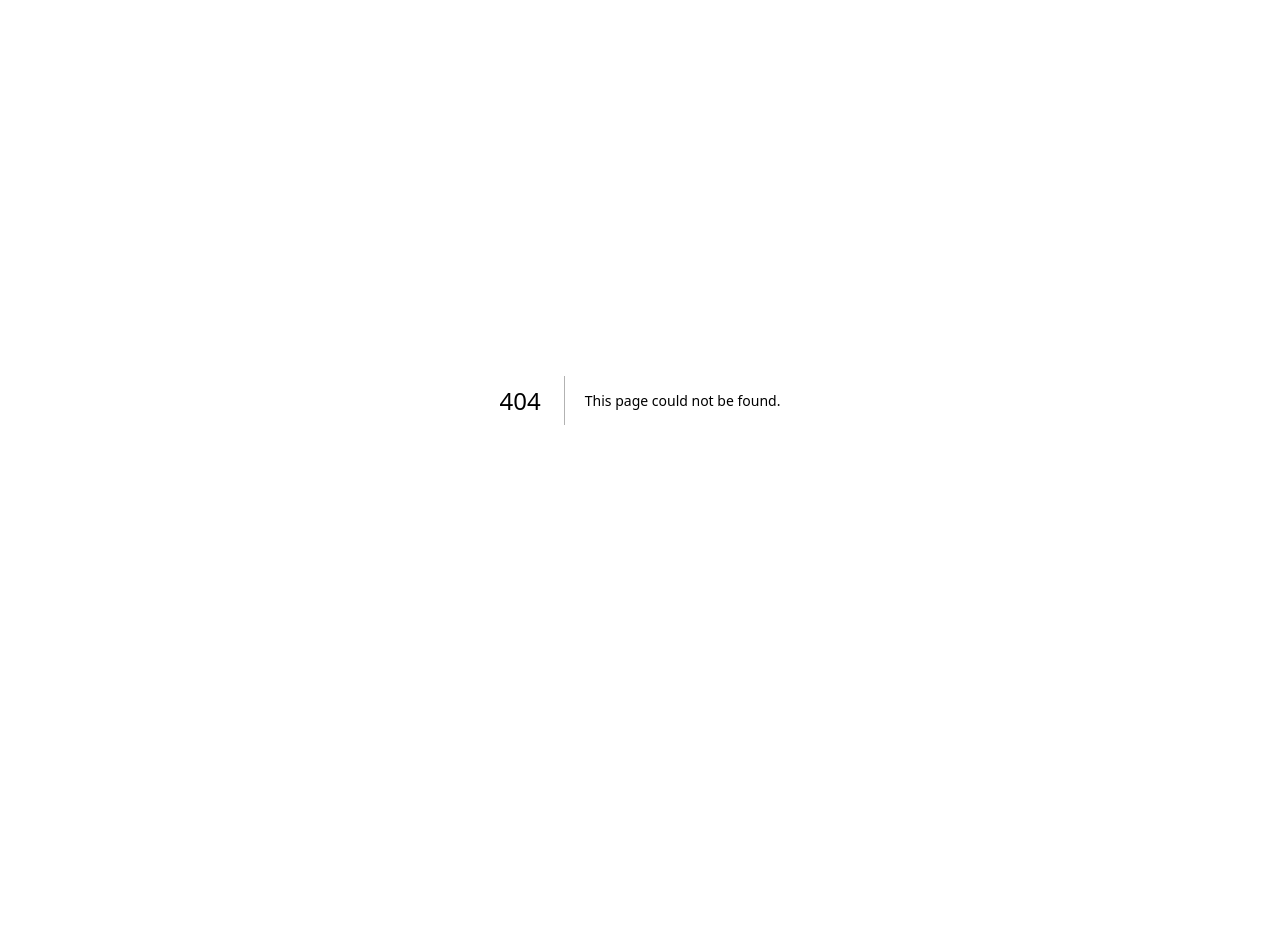
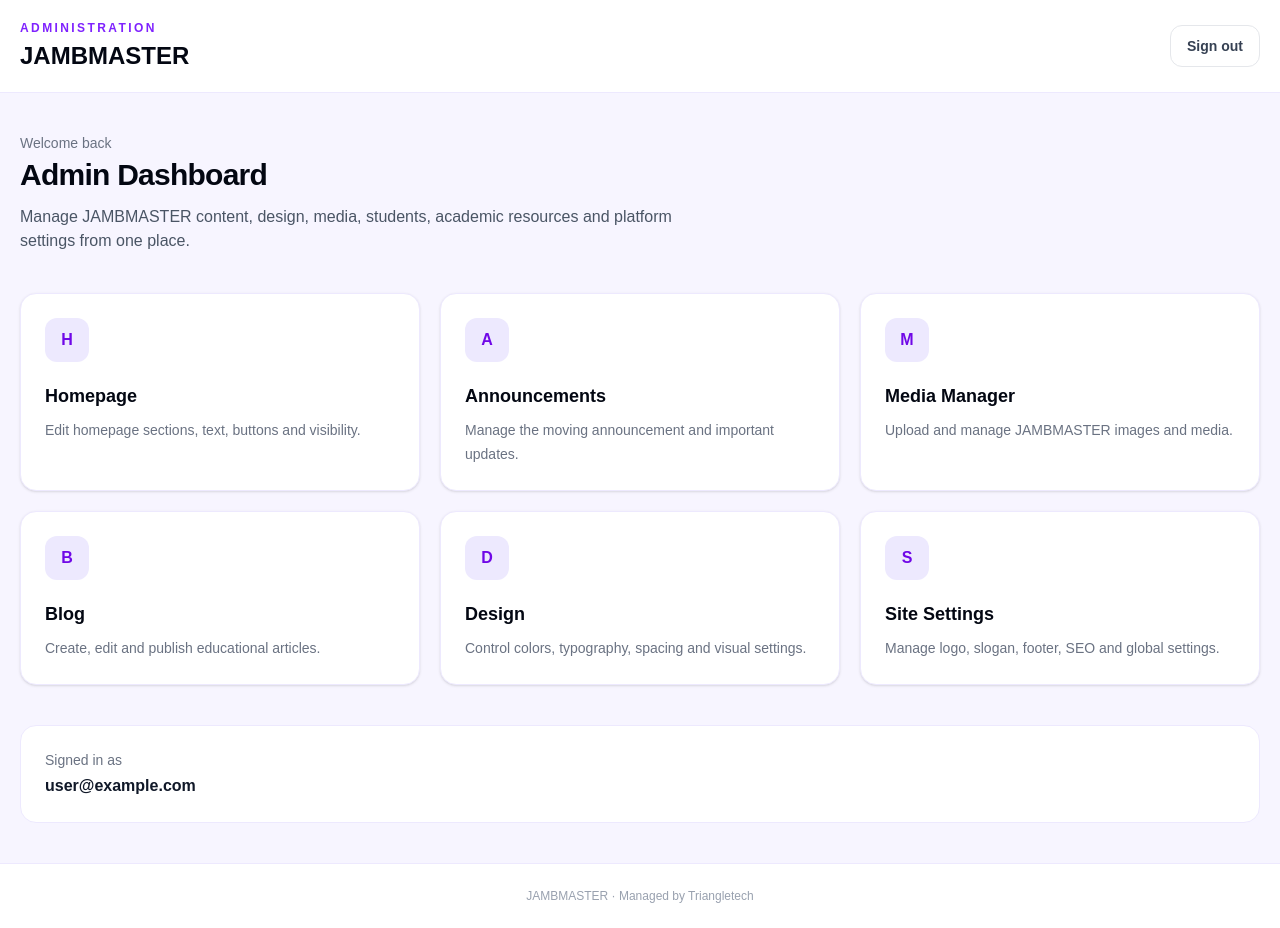
Before and after one commit to Timijane/jambmaster, a Next.js app: page /admin in a window 1280 px wide. Before the commit this address had no page. Before the commit the page ends 800 px from the top, so only its background shows below. Built offline with nearby package versions, Linux system fonts and the light colour scheme; no server answers; sample sign-in values are in the browser's storage.

Commit message:
Implement AdminPage with authentication and dashboard
This component handles user authentication, displays the admin dashboard, and provides options to manage content and settings.

```diff
--- /dev/null
+++ b/app/admin/page.tsx
@@ -0,0 +1,166 @@
+"use client";
+
+import { useEffect, useState } from "react";
+import { onAuthStateChanged, signOut, User } from "firebase/auth";
+import { auth } from "@/lib/firebase";
+import { useRouter } from "next/navigation";
+
+export default function AdminPage() {
+  const router = useRouter();
+
+  const [user, setUser] = useState<User | null>(null);
+  const [checking, setChecking] = useState(true);
+
+  useEffect(() => {
+    const unsubscribe = onAuthStateChanged(auth, (currentUser) => {
+      if (!currentUser) {
+        router.replace("/admin/login");
+        return;
+      }
+
+      setUser(currentUser);
+      setChecking(false);
+    });
+
+    return () => unsubscribe();
+  }, [router]);
+
+  async function handleLogout() {
+    await signOut(auth);
+    router.replace("/admin/login");
+  }
+
+  if (checking) {
+    return (
+      <main className="flex min-h-screen items-center justify-center bg-[#f7f5ff]">
+        <p className="font-semibold text-violet-700">
+          Loading JAMBMASTER Admin...
+        </p>
+      </main>
+    );
+  }
+
+  return (
+    <main className="min-h-screen bg-[#f7f5ff]">
+
+      <header className="border-b border-violet-100 bg-white">
+        <div className="mx-auto flex max-w-7xl items-center justify-between px-5 py-5">
+
+          <div>
+            <p className="text-xs font-bold uppercase tracking-[0.2em] text-violet-600">
+              Administration
+            </p>
+
+            <h1 className="mt-1 text-2xl font-black text-gray-950">
+              JAMBMASTER
+            </h1>
+          </div>
+
+          <button
+            onClick={handleLogout}
+            className="rounded-xl border border-gray-200 bg-white px-4 py-2.5 text-sm font-bold text-gray-700 transition hover:border-red-200 hover:bg-red-50 hover:text-red-700"
+          >
+            Sign out
+          </button>
+
+        </div>
+      </header>
+
+      <section className="mx-auto max-w-7xl px-5 py-10">
+
+        <div className="mb-10">
+          <p className="text-sm font-medium text-gray-500">
+            Welcome back
+          </p>
+
+          <h2 className="mt-1 text-3xl font-black tracking-tight text-gray-950">
+            Admin Dashboard
+          </h2>
+
+          <p className="mt-3 max-w-2xl text-gray-600">
+            Manage JAMBMASTER content, design, media, students,
+            academic resources and platform settings from one place.
+          </p>
+        </div>
+
+        <div className="grid gap-5 sm:grid-cols-2 lg:grid-cols-3">
+
+          <AdminCard
+            title="Homepage"
+            description="Edit homepage sections, text, buttons and visibility."
+          />
+
+          <AdminCard
+            title="Announcements"
+            description="Manage the moving announcement and important updates."
+          />
+
+          <AdminCard
+            title="Media Manager"
+            description="Upload and manage JAMBMASTER images and media."
+          />
+
+          <AdminCard
+            title="Blog"
+            description="Create, edit and publish educational articles."
+          />
+
+          <AdminCard
+            title="Design"
+            description="Control colors, typography, spacing and visual settings."
+          />
+
+          <AdminCard
+            title="Site Settings"
+            description="Manage logo, slogan, footer, SEO and global settings."
+          />
+
+        </div>
+
+        <div className="mt-10 rounded-2xl border border-violet-100 bg-white p-6">
+          <p className="text-sm text-gray-500">
+            Signed in as
+          </p>
+
+          <p className="mt-1 font-bold text-gray-900">
+            {user?.email}
+          </p>
+        </div>
+
+      </section>
+
+      <footer className="border-t border-violet-100 bg-white py-6 text-center">
+        <p className="text-xs text-gray-400">
+          JAMBMASTER · Managed by Triangletech
+        </p>
+      </footer>
+
+    </main>
+  );
+}
+
+function AdminCard({
+  title,
+  description,
+}: {
+  title: string;
+  description: string;
+}) {
+  return (
+    <div className="rounded-2xl border border-violet-100 bg-white p-6 shadow-sm transition hover:-translate-y-1 hover:shadow-xl">
+
+      <div className="mb-5 flex h-11 w-11 items-center justify-center rounded-xl bg-violet-100 font-black text-violet-700">
+        {title.charAt(0)}
+      </div>
+
+      <h3 className="text-lg font-black text-gray-950">
+        {title}
+      </h3>
+
+      <p className="mt-2 text-sm leading-6 text-gray-500">
+        {description}
+      </p>
+
+    </div>
+  );
+}
```
